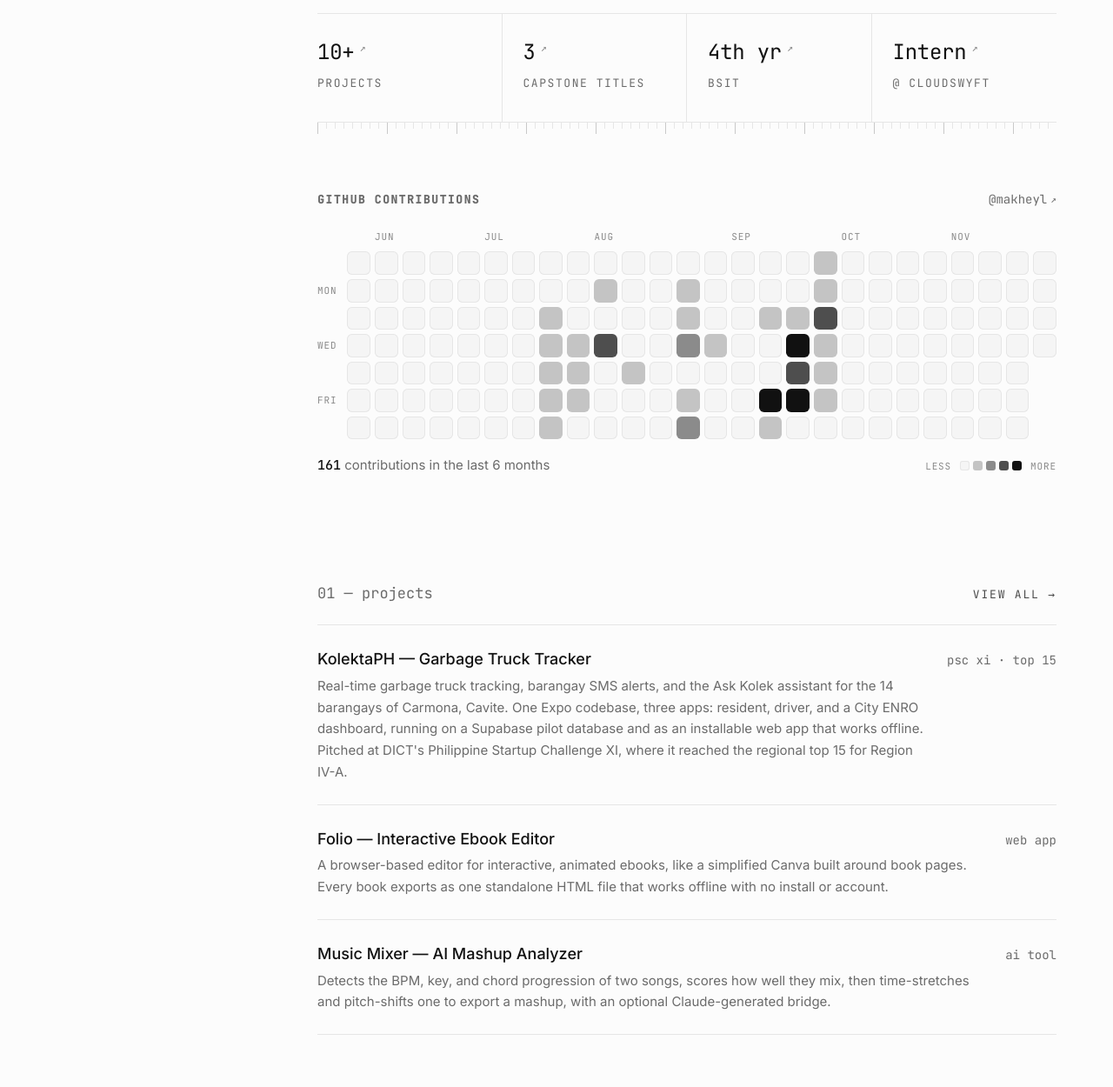
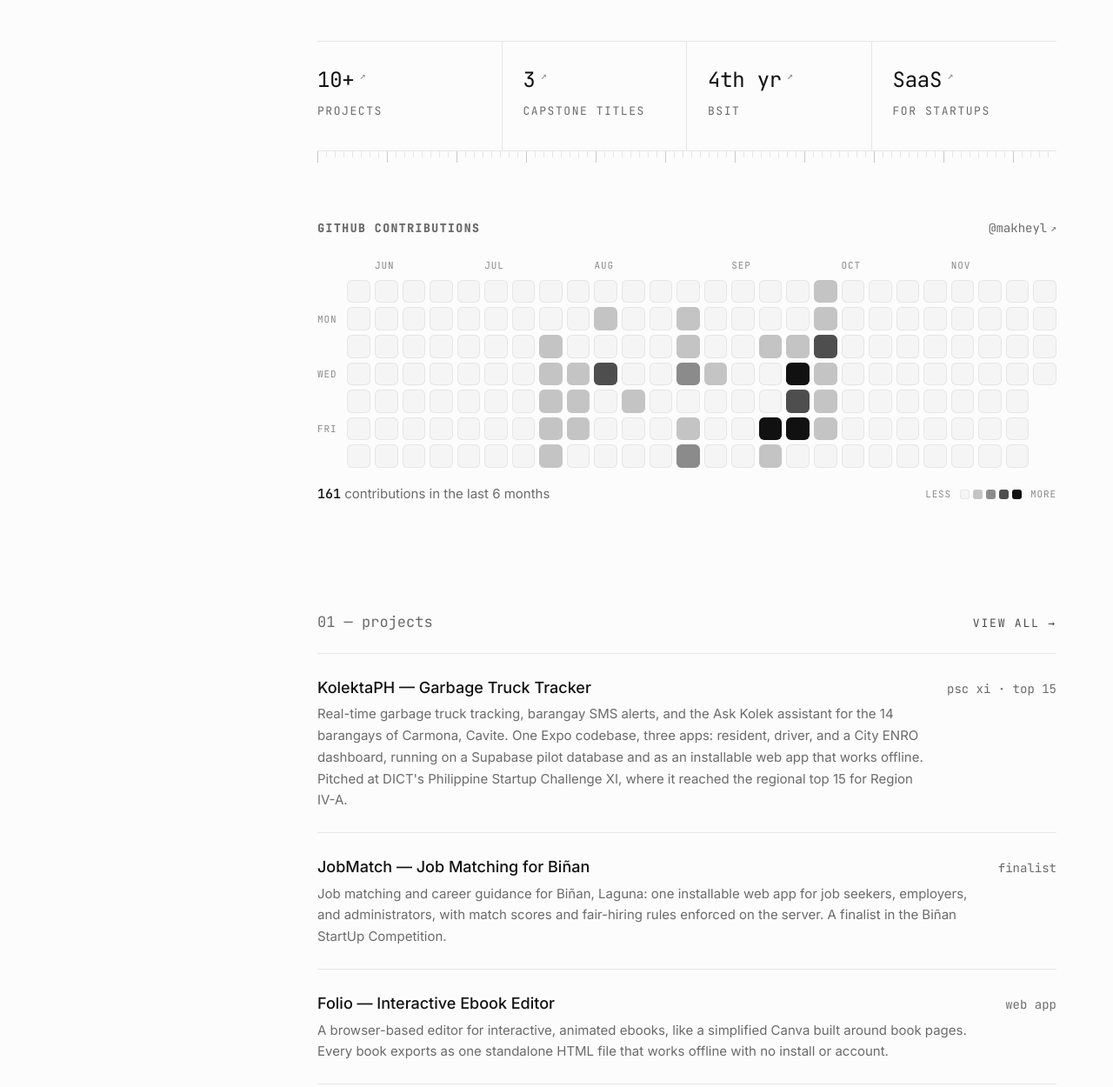
Before and after one commit to makheyl/makheyl-portfolio, a plain HTML site: page index.html in a window 1280 px wide. Shown: the part 800-2050 px from the top of the page at 87% size. Drawn offline with nearby package versions, Linux system fonts and the light colour scheme; no server answers.

Commit message:
Update status: completed CloudSwyft internship, SaaS focus, JobMatch finalist
- Headline and intro: independent builder of SaaS for startups and competitions
- CloudSwyft internship ended Nov 2026; describe CloudSwyftCRM (Power Apps
  Canvas App, Microsoft Lists/SharePoint, Power Automate) in the past tense
- Home stat: SaaS · For startups
- New JobMatch project card: finalist, Biñan StartUp Competition

```diff
--- a/data/content.js
+++ b/data/content.js
@@ -11,10 +11,10 @@ window.CONTENT = {
     "github": "https://github.com/makheyl",
     "githubUser": "makheyl",
     "resume": "assets/resume.pdf",
-    "status": "Developer intern at CloudSwyft",
+    "status": "Building SaaS for startups and competitions",
     "intro": [
-      "I'm a web developer who loves building SaaS products and full-stack web apps. I'm currently a developer intern at CloudSwyft and a 4th-year BSIT student specializing in game development.",
-      "Right now I'm building KolektaPH, a garbage truck tracker for Carmona, and Folio, an editor for interactive ebooks, alongside SDG-aligned capstone games at school. I love turning rough ideas into things people actually use."
+      "I'm an independent builder focused on SaaS products for startups and competition-driven products. I recently finished a developer internship at CloudSwyft, and I'm a 4th-year BSIT student specializing in game development.",
+      "Right now I'm building SaaS products for startups and competitions, like JobMatch and KolektaPH, alongside SDG-aligned capstone games at school. I love turning rough ideas into things people actually use."
     ],
     "social": [
       {
@@ -169,9 +169,9 @@ window.CONTENT = {
       "href": "experience.html#uphsl"
     },
     {
-      "value": "Intern",
-      "label": "@ CloudSwyft",
-      "href": "experience.html#cloudswyft"
+      "value": "SaaS",
+      "label": "For startups",
+      "href": "projects.html"
     }
   ],
   "projects": [
@@ -202,6 +202,36 @@ window.CONTENT = {
         "MapLibre",
         "Zustand",
         "TanStack Query",
+        "PWA"
+      ]
+    },
+    {
+      "id": "jobmatch",
+      "name": "JobMatch",
+      "subtitle": "Job Matching for Biñan",
+      "description": "Job matching and career guidance for Biñan, Laguna: one installable web app for job seekers, employers, and administrators, with match scores and fair-hiring rules enforced on the server. A finalist in the Biñan StartUp Competition.",
+      "badge": "Finalist",
+      "tags": [
+        "Biñan StartUp Competition",
+        "SaaS"
+      ],
+      "icon": "briefcase",
+      "image": null,
+      "links": [
+        {
+          "type": "github",
+          "href": "https://github.com/makheyl/JobMatch"
+        },
+        {
+          "type": "demo",
+          "href": "https://jobmatch-amber-kappa.vercel.app"
+        }
+      ],
+      "builtWith": [
+        "JavaScript",
+        "Supabase",
+        "PostgreSQL",
+        "TypeScript",
         "PWA"
       ]
     },
@@ -472,7 +502,7 @@ window.CONTENT = {
       "id": "cloudswyftcrm",
       "name": "CloudSwyftCRM",
       "subtitle": "Internal CRM",
-      "description": "An internal CRM with SharePoint data, automated flows, and interactive email campaigns with CSAT ratings.",
+      "description": "An internal CRM I built during my completed internship at CloudSwyft: a Power Apps Canvas App with Microsoft Lists and SharePoint for its data, and Power Automate for automated flows and interactive email campaigns with CSAT ratings.",
       "badge": "Internship",
       "tags": [
         "Internal tool"
@@ -482,7 +512,8 @@ window.CONTENT = {
       "links": [],
       "note": "Internal to CloudSwyft, not publicly available",
       "builtWith": [
-        "Power Apps",
+        "Power Apps (Canvas App)",
+        "Microsoft Lists",
         "SharePoint",
         "Power Automate",
         "Adaptive Cards"
@@ -791,15 +822,16 @@ window.CONTENT = {
         {
           "title": "Developer Intern",
           "start": "2026-07",
-          "end": null,
-          "description": "Contributing to CloudSwyftCRM, an internal CRM with SharePoint data, automated flows, and interactive email campaigns that collect CSAT ratings.",
+          "end": "2026-11",
+          "description": "Built CloudSwyftCRM, an internal CRM, as a Canvas App in Microsoft Power Apps, using Microsoft Lists and SharePoint for its data and Power Automate for automated flows and interactive email campaigns that collected CSAT ratings.",
           "skills": [
+            "Power Apps (Canvas App)",
+            "Microsoft Lists",
             "SharePoint",
             "Power Automate",
-            "Power Apps",
             "Adaptive Cards"
           ],
-          "visibleSkills": 2
+          "visibleSkills": 3
         }
       ]
     },
--- a/index.html
+++ b/index.html
@@ -4,7 +4,7 @@
   <meta charset="utf-8" />
   <meta name="viewport" content="width=device-width, initial-scale=1" />
   <title>Makheyl</title>
-  <meta name="description" content="Makheyl — web developer focused on SaaS and full-stack web apps, developer intern at CloudSwyft, and 4th-year BSIT game development student." />
+  <meta name="description" content="Makheyl: independent builder of SaaS products for startups and competitions, and 4th-year BSIT game development student." />
   <!-- Apply saved theme before paint to avoid a flash -->
   <script>
     try { var t = localStorage.getItem("theme"); if (t === "light" || t === "dark") document.documentElement.setAttribute("data-theme", t); } catch (e) {}
```
